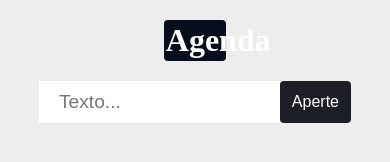
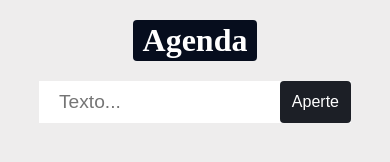
Before and after one commit to Igor-Abreu29/agenda, a plain HTML site: page index.html in a window 390 px wide. Drawn offline with Linux system fonts and the light colour scheme.

Commit message:
responsividade

```diff
--- a/agenda.css
+++ b/agenda.css
@@ -157,7 +157,7 @@ button#sopa{
         padding: 10px;
         font-size:1rem;
         max-width: 100%;
-        width: 20%;
+        width: 22%;
         background: red;
         color:white;
         border:none;
@@ -181,4 +181,14 @@ button#sopa{
         color:#4b4b4b;
         text-decoration: line-through;
     }
+
+    h1{
+        margin:20px auto;
+        text-align: center;
+        background-color: #060d1d;
+        color:white;
+        width:32vw;
+        border-radius: 4px;
+        padding: 2px;
+    }
 }
```
